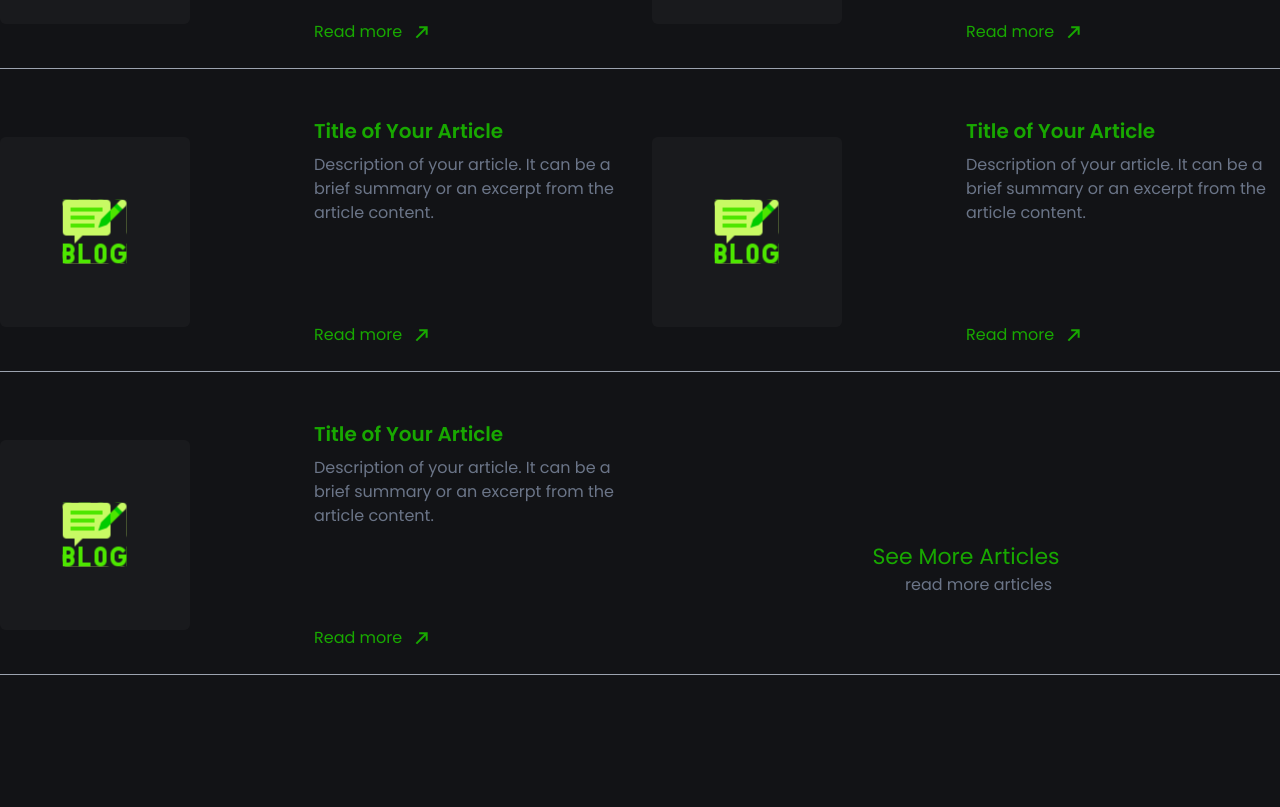
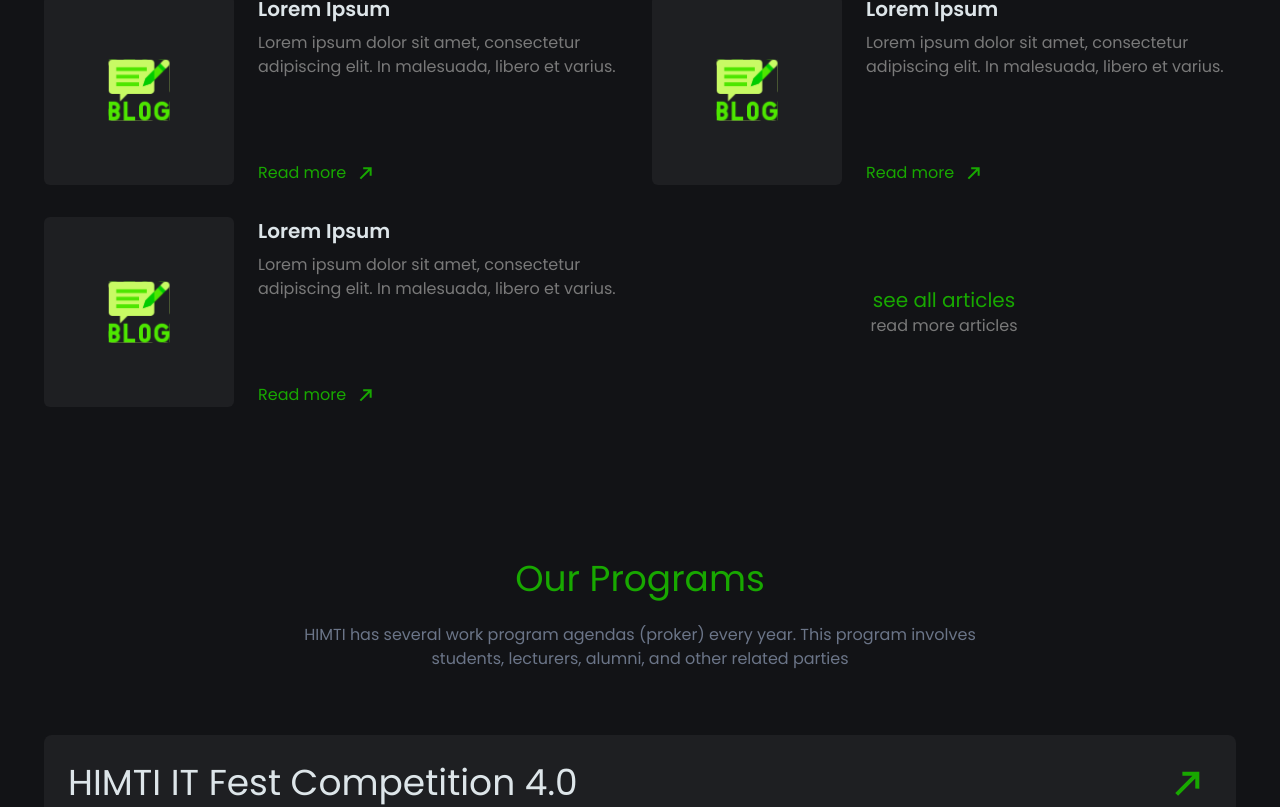
Before and after one commit to himtiparmad/himtiparmad-web, a Next.js app: page / in a window 1280 px wide. Shown: the part 2175-2982 px from the top of the page. Before the commit the page ends 2898 px from the top, so only its background shows below. Built offline with nearby package versions, Linux system fonts and the light colour scheme.

Commit message:
feat: add article, programs, faq and footer

```diff
--- a/src/app/layout.tsx
+++ b/src/app/layout.tsx
@@ -2,6 +2,7 @@ import type { Metadata } from "next";
 import { Poppins } from "next/font/google";
 import "./globals.css";
 import NavigationBar from "@/components/navigation-bar";
+import Footer from "@/components/footer";
 
 const poppins = Poppins({
   subsets: ["latin"],
@@ -24,6 +25,7 @@ export default function RootLayout({
       <body className={`${poppins.className} bg-dark-himti`}>
         <NavigationBar />
         <main className="w-full max-w-[1400px] flex mx-auto">{children}</main>
+        <Footer />
       </body>
     </html>
   );
--- a/src/app/page.tsx
+++ b/src/app/page.tsx
@@ -6,7 +6,9 @@ import EventImage from "@/components/event";
 import event1 from "@/assets/images/event1.png";
 import event2 from "@/assets/images/event2.png";
 import ArticleCard from "@/components/article";
+import BlogIcon from "@/assets/icons/blog.svg";
 import Link from "next/link";
+import Programs from "@/components/programs";
 
 export default function Home() {
   return (
@@ -41,7 +43,7 @@ export default function Home() {
         </div>
       </div>
 
-      <div className="mt-28 px-16 text-white">
+      <div className="mt-28 px-11 text-white">
         <div className="flex justify-between items-center mb-8">
           <div>
             <h2 className="text-[40px] leading-[130%] font-normal text-brand-main">
@@ -65,7 +67,7 @@ export default function Home() {
             </a>
           </div>
         </div>
-        <div className="grid grid-cols-1 sm:grid-cols-2 gap-6">
+        <div className="w-full flex flex-row gap-6">
           <EventImage
             src={event1}
             alt="HIMTI IT Fest Competition 4.0"
@@ -75,74 +77,185 @@ export default function Home() {
         </div>
       </div>
 
-      <div>
-        <h1 className="text-brand-main text-[40px] justify-center text-center pt-[120px]">
+      <div className="px-11">
+        <h3 className="text-brand-main text-4xl justify-center text-center pt-[120px]">
           Read Our Article
-        </h1>
-        <p className="text-dark-dark text-[16px] justify-center text-center pt-[24px] pb-[60px]">
+        </h3>
+        <p className="text-dark-dark justify-center text-center pt-6">
           These articles are managed by the Research and Technology Department
           of HIMTI Paramadina. <br />
           Contains the latest information and technology, including hot
           technology issues
         </p>
-        <div>
-          <hr className="border-gray-400 pb-[24px] pt-[24px]" />
-          <div className="grid grid-cols-1 sm:grid-cols-2 gap-6 pb-6">
-            <ArticleCard
-              src="/svgs/imgArticle.svg"
-              alt="Description of the image"
-              title="Title of Your Article"
-              description="Description of your article. It can be a brief summary or an excerpt from the article content."
-              href={""}
-            />
+        <div className="grid lg:grid-cols-2 gap-x-6 gap-y-8 py-6 mt-16">
+          {[1, 2, 3, 4, 5, 6].map((index) => {
+            if (index === 6) {
+              return (
+                <div
+                  key={index}
+                  className="flex flex-col items-center justify-center"
+                >
+                  <Link
+                    href="/articles"
+                    className="text-brand-main text-xl font-normal flex items-center"
+                  >
+                    see all articles
+                  </Link>
+                  <p className="text-base text-[#797979]">read more articles</p>
+                </div>
+              );
+            }
+            return (
+              <ArticleCard
+                key={index}
+                src={BlogIcon}
+                alt="blog"
+                title="Lorem Ipsum"
+                description="Lorem ipsum dolor sit amet, consectetur adipiscing elit. In malesuada, libero et varius."
+                href="/articles"
+              />
+            );
+          })}
+        </div>
+      </div>
 
-            <ArticleCard
-              src="/svgs/imgArticle.svg"
-              alt="Description of the image"
-              title="Title of Your Article"
-              description="Description of your article. It can be a brief summary or an excerpt from the article content."
-              href={""}
-            />
-          </div>
-          <hr className="border-gray-400 pb-[24px] pt-[24px]" />
-          <div className="grid grid-cols-1 sm:grid-cols-2 gap-6 pb-6">
-            <ArticleCard
-              src="/svgs/imgArticle.svg"
-              alt="Description of the image"
-              title="Title of Your Article"
-              description="Description of your article. It can be a brief summary or an excerpt from the article content."
-              href={""}
-            />
-
-            <ArticleCard
-              src="/svgs/imgArticle.svg"
-              alt="Description of the image"
-              title="Title of Your Article"
-              description="Description of your article. It can be a brief summary or an excerpt from the article content."
-              href={""}
-            />
-          </div>
-          <hr className="border-gray-400 pb-[24px] pt-[24px]" />
-          <div className="grid grid-cols-1 sm:grid-cols-2 gap-6 pb-6">
-            <ArticleCard
-              src="/svgs/imgArticle.svg"
-              alt="Description of the image"
-              title="Title of Your Article"
-              description="Description of your article. It can be a brief summary or an excerpt from the article content."
-              href={""}
-            />
-            <div className="justify-center mt-[120px]">
-              <h1 className="text-brand-main text-[22px] justify-center text-center">
-                See More Articles
-              </h1>
-              <Link legacyBehavior href={""}>
-                <a className="text-dark-dark ml-[253px] text-center justify-center ">
-                  read more articles{" "}
-                </a>
-              </Link>
+      <div className="px-11 mt-32">
+        <div className="flex flex-col items-center">
+          <h3 className="text-brand-main text-4xl justify-center text-center">
+            Our Programs
+          </h3>
+          <p className="w-3/5 text-dark-dark justify-center text-center pt-6">
+            HIMTI has several work program agendas (proker) every year. This
+            program involves students, lecturers, alumni, and other related
+            parties
+          </p>
+        </div>
+        <div className="flex flex-col gap-6 mt-16">
+          {[1, 2, 3, 4, 5, 6].map((index) => {
+            return (
+              <Programs
+                key={index}
+                title="HIMTI IT Fest Competition 4.0"
+                href="/programs"
+              />
+            );
+          })}
+        </div>
+      </div>
+      <div className="px-11 mt-36">
+        <h3 className="text-brand-main text-4xl justify-center text-center">
+          <span className="text-brand-dark">Have Questions About HIMTI?</span>{" "}
+          <br />
+          We Have Answer!
+        </h3>
+        <div className="flex flex-col mt-5">
+          <div className="w-full flex flex-row py-10 border-[#3A3A3C] border-b-[1px]">
+            <div className="w-1/2">
+              <h3 className="text-light-main text-xl">
+                Apa kepanjangan dari HIMTI Paramadina?
+              </h3>
+            </div>
+            <div className="w-1/2">
+              <p className="text-base text-dark-light">
+                HIMTI Paramadina merupakan akronim atau kependekan dari Himpunan
+                Mahasiswa Teknik Informatika Universitas Paramadina.
+              </p>
             </div>
           </div>
-          <hr className="border-gray-400 pb-[24px] pt-[24px]" />
+          <div className="w-full flex flex-row py-10 border-[#3A3A3C] border-b-[1px]">
+            <div className="w-1/2">
+              <h3 className="text-light-main text-xl">
+                Apa nama kabinet HIMTI Paramadina?
+              </h3>
+            </div>
+            <div className="w-1/2">
+              <p className="text-base text-dark-light">
+                Setiap kepengurusan memiliki nama kabinet yang berbeda-beda.
+                HIMTI Paramadina Kepengurusan 24/25 memiliki nama kabinet
+                ‘Neocosmic’. Neocosmic memiliki arti alam yang baru, dengan
+                filosofi menciptakan dimensi baru, dengan arah gerak baru, yang
+                berfokus pada riset dan pengembangan.
+              </p>
+            </div>
+          </div>
+          <div className="w-full flex flex-row py-10 border-[#3A3A3C] border-b-[1px]">
+            <div className="w-1/2">
+              <h3 className="text-light-main text-xl">
+                Apakah HIMTI Neocosmic memiliki slogan/tagline?
+              </h3>
+            </div>
+            <div className="w-1/2">
+              <p className="text-base text-dark-light">
+                HIMTI Neocosmic memiliki slogan “A Team Like No Other”. Slogan
+                ini memiliki arti bahwa HIMTI Neocosmic akan menjadi tim baru
+                yang berbeda, baik itu dengan HIMTI yang sebelumnya maupun
+                dengan tim/organisasi yang lain.
+              </p>
+            </div>
+          </div>
+          <div className="w-full flex flex-row py-10 border-[#3A3A3C] border-b-[1px]">
+            <div className="w-1/2">
+              <h3 className="text-light-main text-xl">
+                Bagaimana struktur organisasi HIMTI Neocosmic?
+              </h3>
+            </div>
+            <div className="w-1/2">
+              <p className="text-base text-dark-light">
+                Susunan struktur organisasi HIMTI Neocosmic terdiri dari seorang
+                Ketua Umum, seorang Wakil Ketua, dan 6 Departemen. Departemen
+                tersebut diantaranya Dept. Administrasi dan Keuangan, Dept.
+                Riset dan Teknologi, Dept. Pendidikan dan Pelatihan, Dept.
+                Kreatif dan Desain, Dept. Media dan Publikasi, Dept. Humas dan
+                Diplomasi.
+              </p>
+            </div>
+          </div>
+          <div className="w-full flex flex-row py-10 border-[#3A3A3C] border-b-[1px]">
+            <div className="w-1/2">
+              <h3 className="text-light-main text-xl">
+                Siapa saja yang boleh menjadi pengurus HIMTI Neocosmic?
+              </h3>
+            </div>
+            <div className="w-1/2">
+              <p className="text-base text-dark-light">
+                Siapa saja boleh untuk mendaftarkan dirinya menjadi pengurus
+                HIMTI selama ia adalah mahasiswa Program Studi Teknik
+                Informatika Universitas Paramadina.
+              </p>
+            </div>
+          </div>
+          <div className="w-full flex flex-row py-10 border-[#3A3A3C] border-b-[1px]">
+            <div className="w-1/2">
+              <h3 className="text-light-main text-xl">
+                Apakah bisa menjalin kerja sama dengan HIMTI? Bagaimana Caranya?
+              </h3>
+            </div>
+            <div className="w-1/2">
+              <p className="text-base text-dark-light">
+                HIMTI Neocosmic sangat terbuka untuk berbagai bentuk kerja sama.
+                JIka ada ide untuk menjalin kerja sama, kamu dapat menghubungi
+                HIMTI melalui media sosial HIMTI di instagram @himtiparamadina
+                dan tim media akan merespon atau bisa juga melalui email HIMTI
+                di himti@paramadina.ac.id
+              </p>
+            </div>
+          </div>
+          <div className="w-full flex flex-row py-10 border-[#3A3A3C] border-b-[1px]">
+            <div className="w-1/2">
+              <h3 className="text-light-main text-xl">
+                Jika ada pertanyaan terkait HIMTI, bagaimana caranya untuk dapat
+                bertanya?
+              </h3>
+            </div>
+            <div className="w-1/2">
+              <p className="text-base text-dark-light">
+                Sama seperti ajakan kerja sama atau yang lainnya, apapaun itu
+                baik bentuknya pertanyaan, ajakan, tawaran, dll. dapat langsung
+                menghubungi HIMTI via media sosial HIMTI di instagram
+                @himtiparamadina atau email di himti@paramadina.ac.id
+              </p>
+            </div>
+          </div>
         </div>
       </div>
     </div>
--- a/src/components/article/index.tsx
+++ b/src/components/article/index.tsx
@@ -18,20 +18,22 @@ const ArticleCard: React.FC<ArticleCardProps> = ({
   href,
 }) => {
   return (
-    <div className="flex items-center">
-      <div className="w-1/2">
+    <div className="flex gap-6">
       <Image
         src={src}
         alt={alt}
         width={190}
         height={190}
-          className="rounded-md"
+        className="rounded-md bg-white bg-opacity-5 p-16"
       />
+
+      <div className="flex flex-col justify-between">
+        <div>
+          <h2 className="text-xl font-semibold text-light-main mb-2">
+            {title}
+          </h2>
+          <p className="text-base text-[#797979]">{description}</p>
         </div>
-
-      <div className="w-1/2">
-        <h2 className="text-xl font-semibold text-brand-main mb-2">{title}</h2>
-        <p className="text-base text-dark-dark pb-[98px]">{description}</p>
         <Link href={href} legacyBehavior>
           <a className="text-brand-main flex items-center">
             Read more
--- a/src/components/event/index.tsx
+++ b/src/components/event/index.tsx
@@ -10,7 +10,7 @@ interface EventImageProps {
 
 const EventImage: React.FC<EventImageProps> = ({ src, alt, title }) => {
   return (
-    <div className="relative w-[610px] h-[400px]">
+    <div className="relative w-full h-[400px]">
       <Image
         src={src}
         alt={alt}
--- /dev/null
+++ b/src/components/footer/index.tsx
@@ -0,0 +1,36 @@
+import Image from "next/image";
+
+const Footer = () => {
+  return (
+    <div className="w-full max-w-[1400px] mx-auto bg-white bg-opacity-5 mb-10 mt-32 flex flex-row rounded-lg p-14">
+      <div className="w-[15%]">
+        <h4 className="text-base text-white font-bold uppercase">Menu</h4>
+        <ul className="flex flex-col gap-4 mt-6">
+          <li className="text-base text-white">About Us</li>
+          <li className="text-base text-white">Events</li>
+          <li className="text-base text-white">Articles</li>
+          <li className="text-base text-white">Programs</li>
+          <li className="text-base text-white">FAQs</li>
+        </ul>
+      </div>
+      <div className="w-[35%]">
+        <h4 className="text-base text-white font-bold uppercase">OUR CAMP</h4>
+        <p className="text-base text-white w-3/5 mt-6">
+          Jl. Raya Mabes Hankam No.Kav 9, Setu, Kec. Cipayung, Kota Jakarta
+          Timur, Daerah Khusus Ibukota Jakarta 16680
+        </p>
+      </div>
+      <div className="w-1/2 flex justify-end items-start">
+        <Image
+          src="/images/logo.svg"
+          width={80}
+          height={36}
+          alt="logo"
+          className="w-full max-w-80"
+        />
+      </div>
+    </div>
+  );
+};
+
+export default Footer;
--- /dev/null
+++ b/src/components/programs/index.tsx
@@ -0,0 +1,24 @@
+import { Icon } from "@iconify/react/dist/iconify.js";
+import Link from "next/link";
+
+interface ProgramsProps {
+  title: string;
+  href: string;
+}
+
+const Programs: React.FC<ProgramsProps> = ({ title, href }) => {
+  return (
+    <div className="w-full bg-white bg-opacity-5 p-6 flex flex-row items-center justify-between rounded-lg">
+      <Link href={href}>
+        <p className="text-4xl text-light-main">{title}</p>
+      </Link>
+      <Icon
+        href={href}
+        icon={"material-symbols:arrow-right-alt"}
+        className="w-12 h-12 transform rotate-[-45deg] text-brand-main"
+      />
+    </div>
+  );
+};
+
+export default Programs;
```
Also changed, not shown: src/assets/icons/blog.svg (added). Lines whose indentation alone changed are shown as unchanged.
